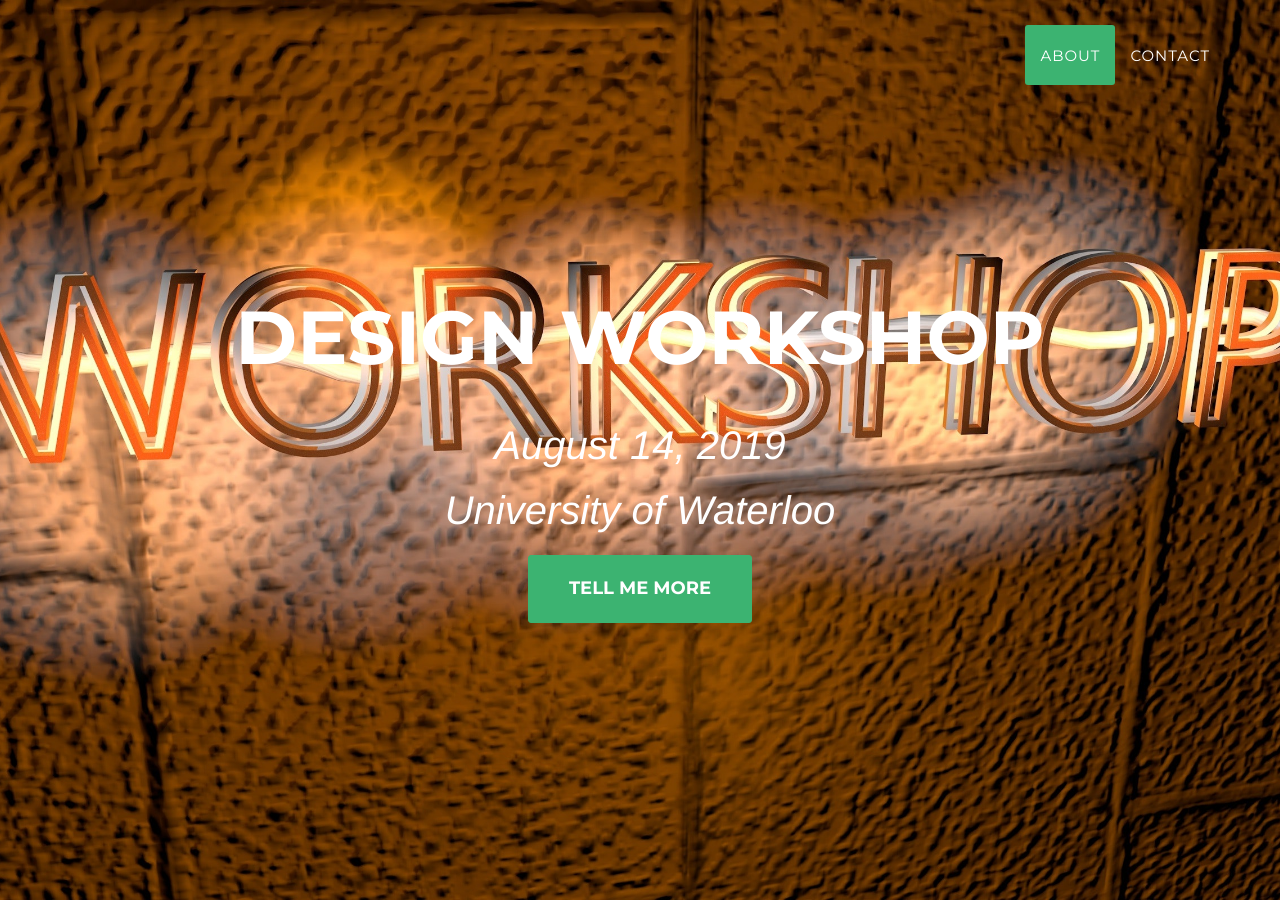
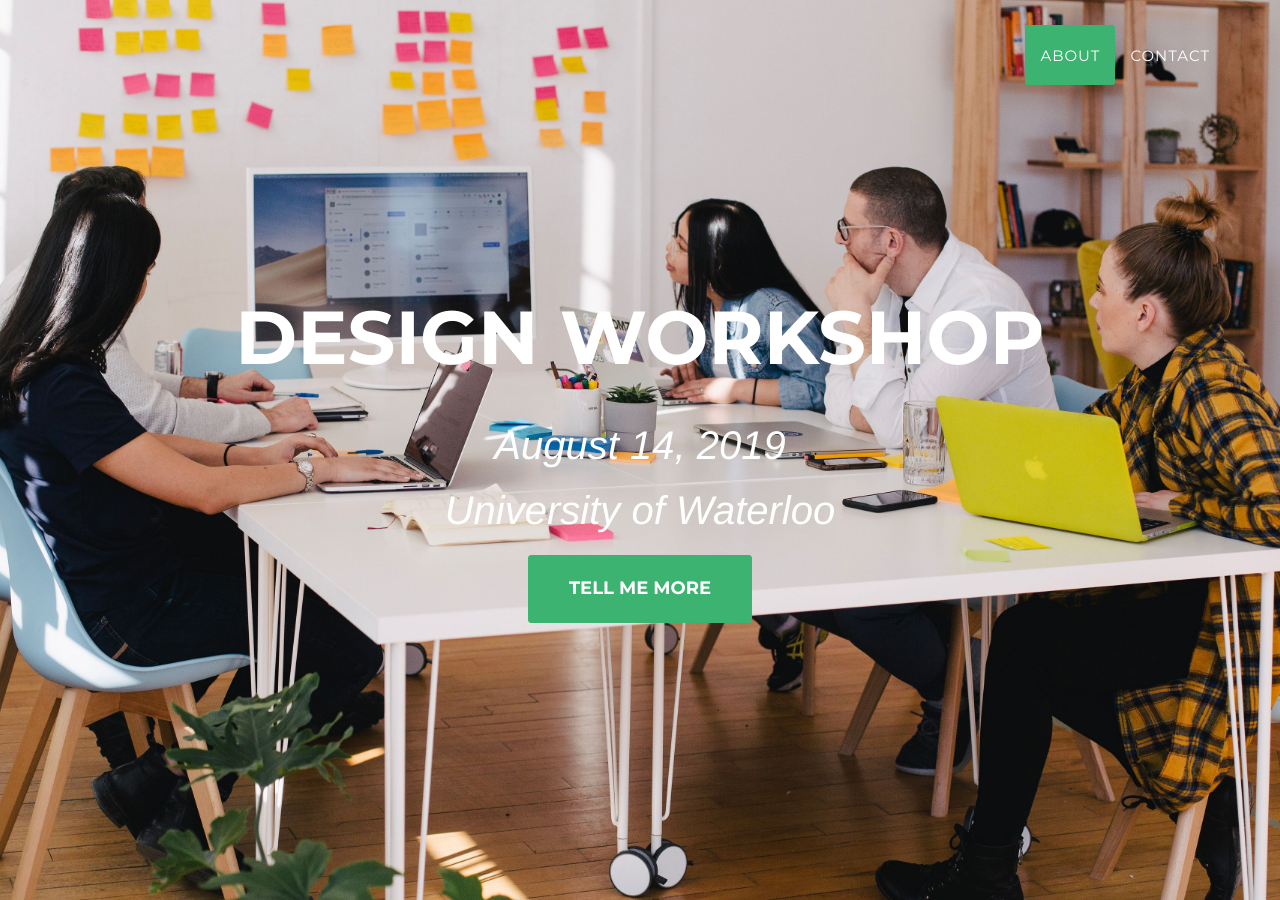
Before and after one commit to codingstrip/codingstrip.github.io, a Jekyll site: the page built from index.html, in a window 1280 px wide and 900 px high. Built offline with Jekyll 4.4.1, drawn with Linux system fonts in a browser that asks for light colours; some web fonts are replaced.

Commit message:
Change background

```diff
--- a/_includes/2016_css/agency.css
+++ b/_includes/2016_css/agency.css
@@ -339,7 +339,7 @@
     text-align: center;
     color: #fff;
     background-attachment: scroll;
-    background-image: url('{{ site.baseurl }}/css/2016_style/img/workshop.jpg');
+    background-image: url('{{ site.baseurl }}/css/2016_style/img/design-workshop.jpg');
     background-position: center center;
     background-repeat: none;
     -webkit-background-size: cover;
@@ -711,7 +711,7 @@
 
 section#contact {
     background-color: #222;
-    background-image: url('{{ site.baseurl }}/css/2016_style/img/map-image.png');
+    background-image: url('{{ site.baseurl }}/css/2016_style/img/coding.jpg');
     background-position: center;
     background-repeat: no-repeat;
 }
```
